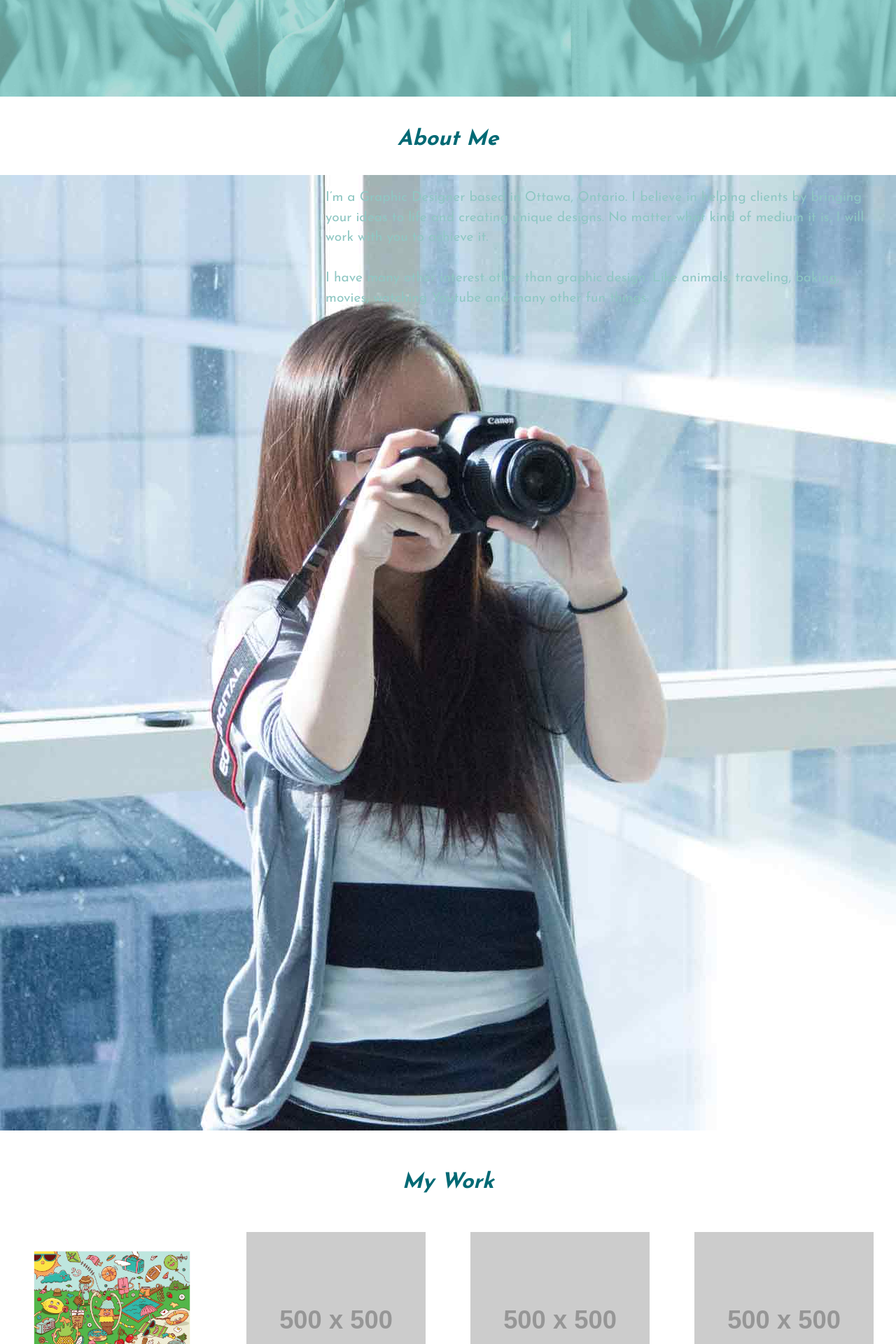
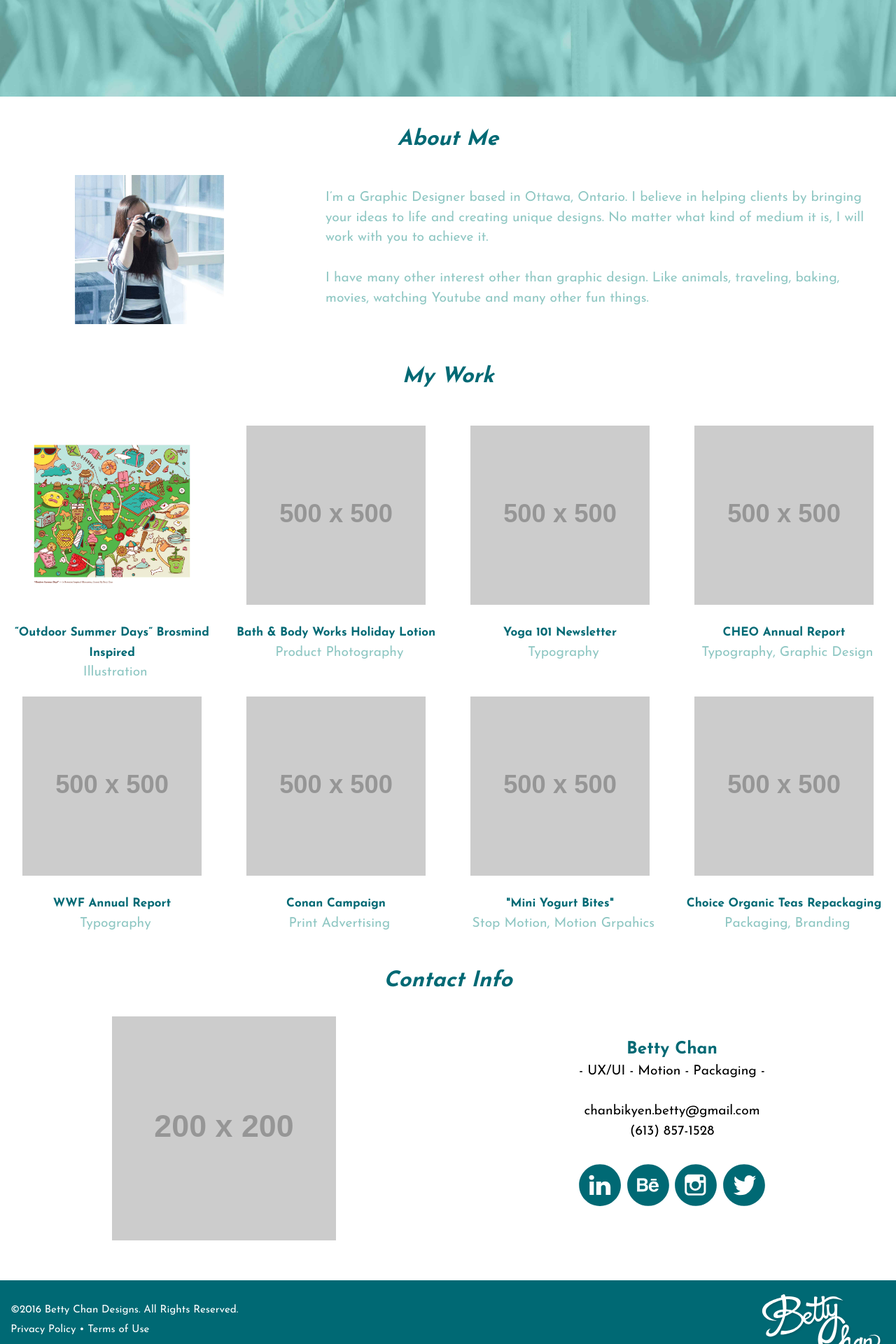
Before and after one commit to Chan0369/portfolio, a Jekyll site: the page built from index.html, in a window 1280 px wide. Shown: the part 582-2502 px from the top of the page at 70% size. Built offline with Jekyll 4.4.1, drawn with Linux system fonts in a browser that asks for light colours.

Commit message:
Changed the width of the profile picture

```diff
--- a/css/main.css
+++ b/css/main.css
@@ -147,6 +147,10 @@ h2 {
 
 p {
 	font-family: 'Josefin Sans', sans-serif;
+}
+
+.profile {
+	width: 50%;
 }
 
 .info {
```
